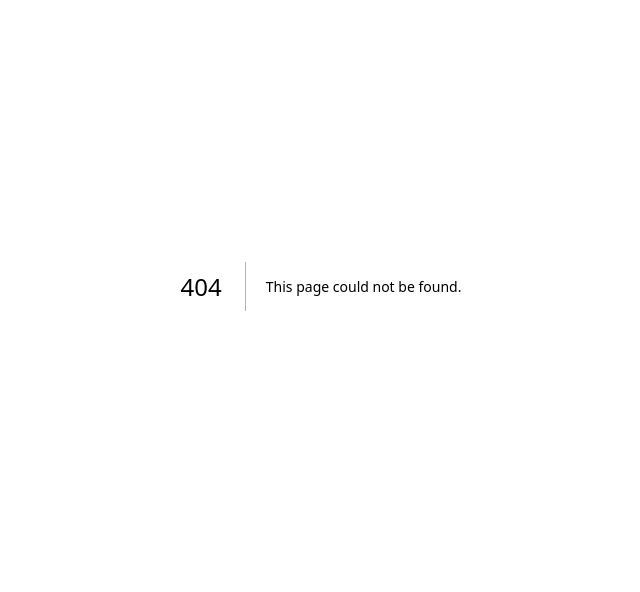
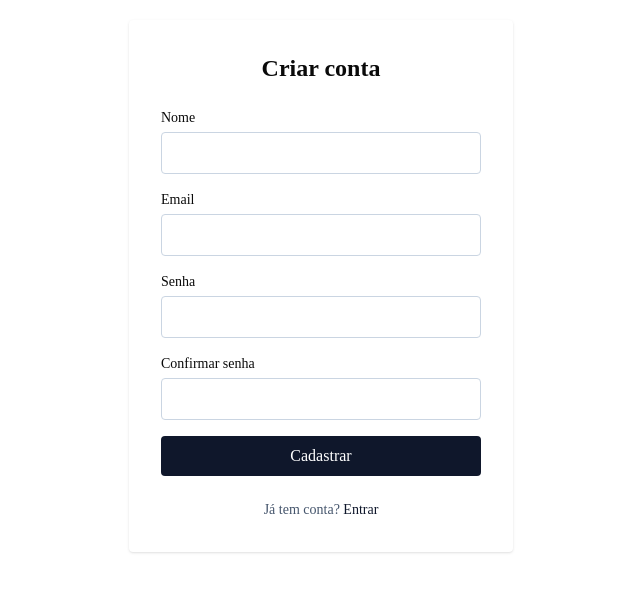
Before and after one commit to lLucas-Barros/finance-track, a Next.js app in the folder web/: page /cadastro in a window 1280 px wide. Before the commit this address had no page. Shown: the part 114-706 px from the top of the page, without its empty margins (319-959 px from the left). Built offline with nearby package versions, Linux system fonts and the light colour scheme.

Commit message:
feat: cria página de cadastro

```diff
--- /dev/null
+++ b/web/src/app/cadastro/page.tsx
@@ -0,0 +1,65 @@
+import Link from "next/link"
+
+export default function CadastroPage() {
+  return (
+    <main className="min-h-screen flex flex-col items-center justify-center">
+      <div className="w-full max-w-sm bg-white p-8 rounded shadow space-y-6">
+        <h1 className="text-2xl font-bold text-center">Criar conta</h1>
+        <form className="space-y-4">
+          <div>
+            <label className="block mb-1 text-sm font-medium" htmlFor="nome">Nome</label>
+            <input
+              type="text"
+              id="nome"
+              className="w-full border border-slate-300 rounded px-3 py-2 focus:outline-none focus:ring-2 focus:ring-slate-400"
+              required
+              autoComplete="name"
+            />
+          </div>
+          <div>
+            <label className="block mb-1 text-sm font-medium" htmlFor="email">Email</label>
+            <input
+              type="email"
+              id="email"
+              className="w-full border border-slate-300 rounded px-3 py-2 focus:outline-none focus:ring-2 focus:ring-slate-400"
+              required
+              autoComplete="email"
+            />
+          </div>
+          <div>
+            <label className="block mb-1 text-sm font-medium" htmlFor="senha">Senha</label>
+            <input
+              type="password"
+              id="senha"
+              className="w-full border border-slate-300 rounded px-3 py-2 focus:outline-none focus:ring-2 focus:ring-slate-400"
+              required
+              autoComplete="new-password"
+            />
+          </div>
+          <div>
+            <label className="block mb-1 text-sm font-medium" htmlFor="confirmarSenha">Confirmar senha</label>
+            <input
+              type="password"
+              id="confirmarSenha"
+              className="w-full border border-slate-300 rounded px-3 py-2 focus:outline-none focus:ring-2 focus:ring-slate-400"
+              required
+              autoComplete="new-password"
+            />
+          </div>
+          <button
+            type="submit"
+            className="w-full bg-slate-900 text-white px-4 py-2 rounded hover:bg-slate-700 transition"
+          >
+            Cadastrar
+          </button>
+        </form>
+        <div className="text-center text-sm text-slate-600">
+          Já tem conta?{" "}
+          <Link href="/login" className="text-slate-900 font-medium hover:underline">
+            Entrar
+          </Link>
+        </div>
+      </div>
+    </main>
+  )
+}
```
